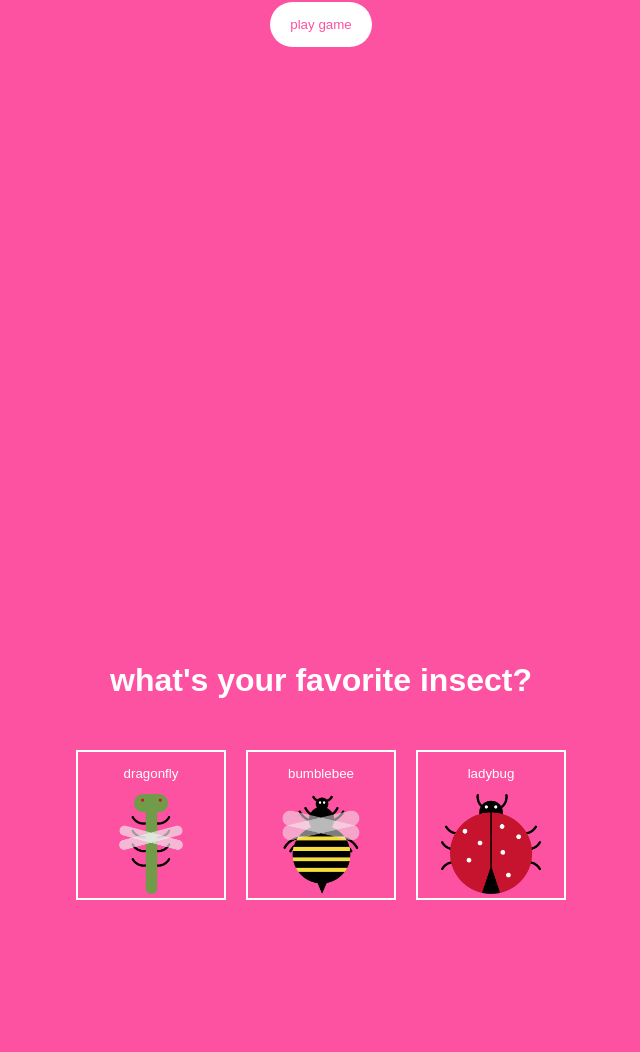
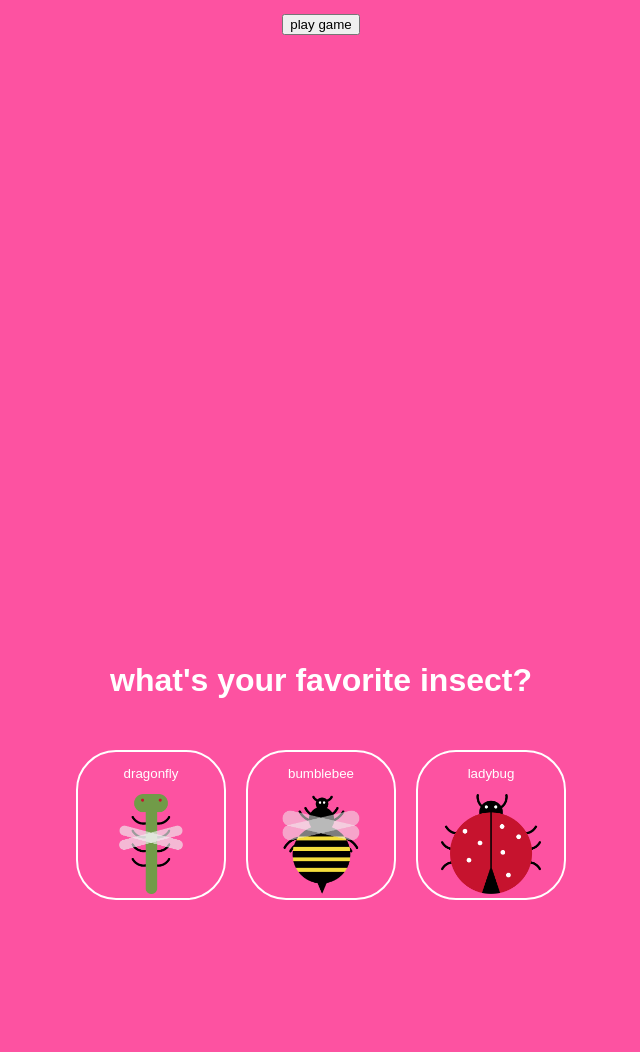
Before and after one commit to keanuuub/insectgame, a plain HTML site: page index.html in a window 1280 px wide. Shown: the part 419-1471 px from the top of the page, without its empty margins (319-959 px from the left). Drawn offline with Linux system fonts and the light colour scheme; a web font is replaced by a local one.

Commit message:
additional styles.css

```diff
--- a/styles.css
+++ b/styles.css
@@ -14,12 +14,13 @@ body {
   text-align: center;
 }
 
-.btn {
+#button
+
+  .btn {
   appearance: none;
   -webkit-appearance: none;
-  outline: none;
-  display: inline-block;
   border: none;
+  border: 0;
   background-color: #fff;
   color: #fd52a1;
   padding: 15px 20px;
@@ -84,6 +85,7 @@ h1 {
   font-family: inherit;
   width: 150px;
   height: 150px;
+  border-radius: 40px
 }
 
 .choose-insect-btn:hover {
```
